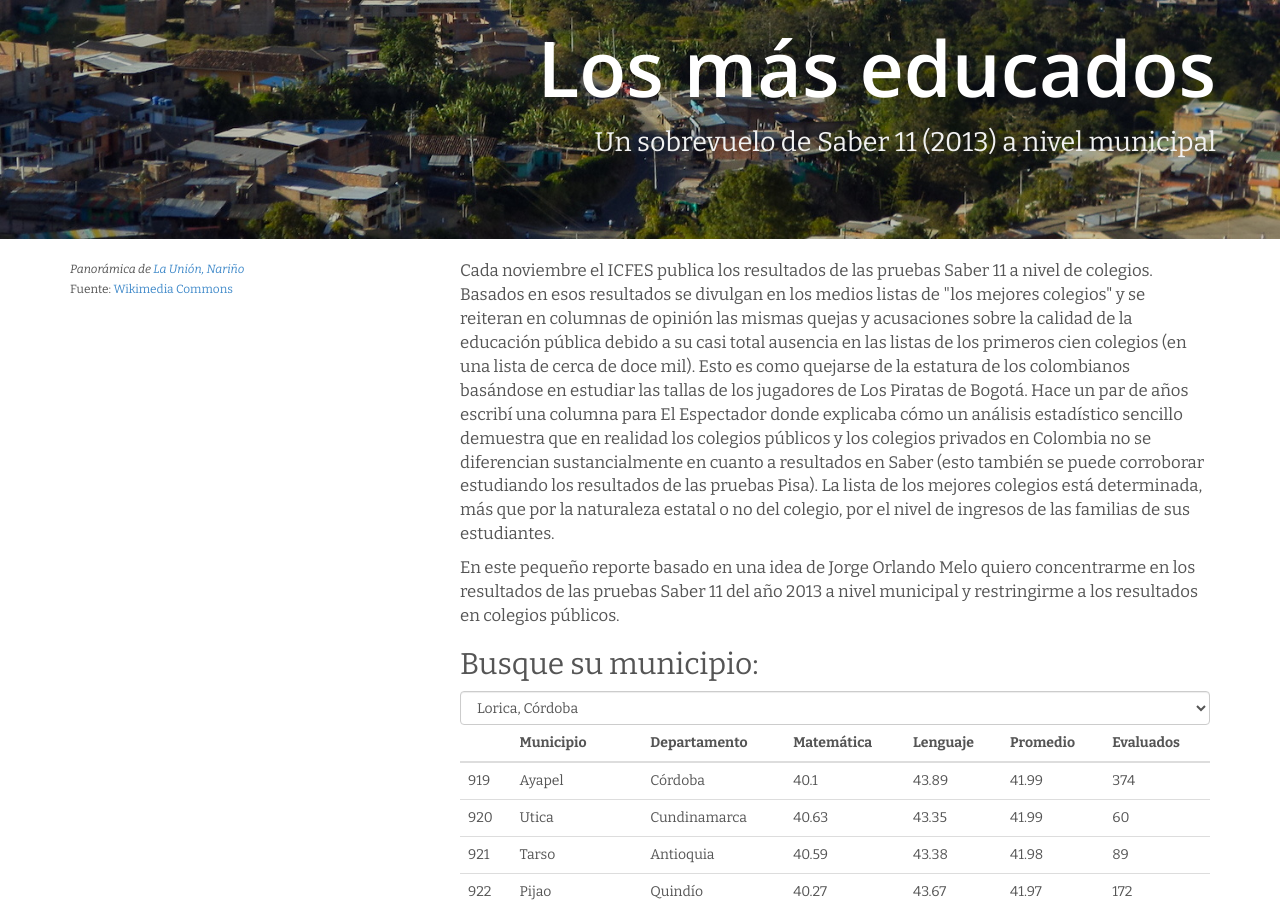
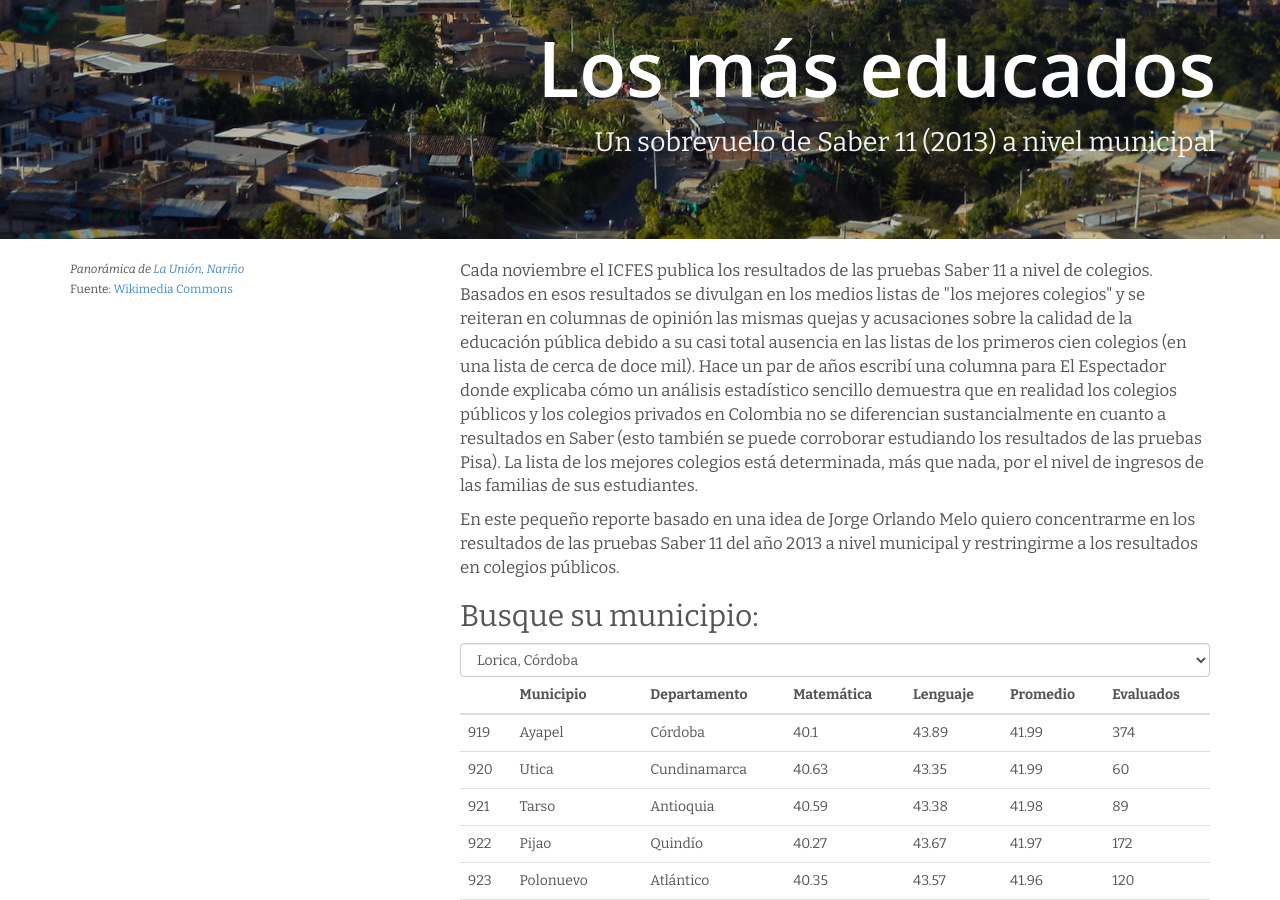
Before and after one commit to finiterank/saber_notebooks, a Jekyll site: the page built from index.md, in a window 1280 px wide and 900 px high, scrolled down 485 px. Built offline with Jekyll 4.4.1, drawn with Linux system fonts in a browser that asks for light colours; nearby versions of some CDN libraries; Markdown is read by kramdown in place of the engine named in the settings.

Commit message:
Estilo y texto

```diff
--- a/index.md
+++ b/index.md
@@ -18,7 +18,7 @@ layout: reporte
 </div>
 <div class="col-md-8 texto">
 
-<p>Cada noviembre el ICFES publica los resultados de las pruebas Saber 11 a nivel de colegios. Basados en esos resultados se divulgan en los medios listas de "los mejores colegios" y se reiteran en columnas de opinión las mismas quejas y acusaciones sobre la calidad de la educación pública debido a su casi total ausencia en las listas de los primeros cien colegios (en una lista de cerca de doce mil). Esto es como quejarse de la estatura de los colombianos basándose en estudiar las tallas de los jugadores de Los Piratas de Bogotá. Hace un par de años escribí una columna para El Espectador donde explicaba cómo un análisis estadístico sencillo demuestra que en realidad los colegios públicos y los colegios privados en Colombia no se diferencian sustancialmente en cuanto a resultados en Saber (esto también se puede corroborar estudiando los resultados de las pruebas Pisa). La lista de los mejores colegios está determinada, más que por la naturaleza estatal o no del colegio, por el nivel de ingresos de las familias de sus estudiantes. </p>
+<p>Cada noviembre el ICFES publica los resultados de las pruebas Saber 11 a nivel de colegios. Basados en esos resultados se divulgan en los medios listas de "los mejores colegios" y se reiteran en columnas de opinión las mismas quejas y acusaciones sobre la calidad de la educación pública debido a su casi total ausencia en las listas de los primeros cien colegios (en una lista de cerca de doce mil). Hace un par de años escribí una columna para El Espectador donde explicaba cómo un análisis estadístico sencillo demuestra que en realidad los colegios públicos y los colegios privados en Colombia no se diferencian sustancialmente en cuanto a resultados en Saber (esto también se puede corroborar estudiando los resultados de las pruebas Pisa). La lista de los mejores colegios está determinada, más que nada, por el nivel de ingresos de las familias de sus estudiantes.</p>
 
 <p>En este pequeño reporte basado en una idea de Jorge Orlando Melo quiero concentrarme en los resultados de las pruebas Saber 11 del año 2013 a nivel municipal y restringirme a los resultados en colegios públicos. </p>
 
```
